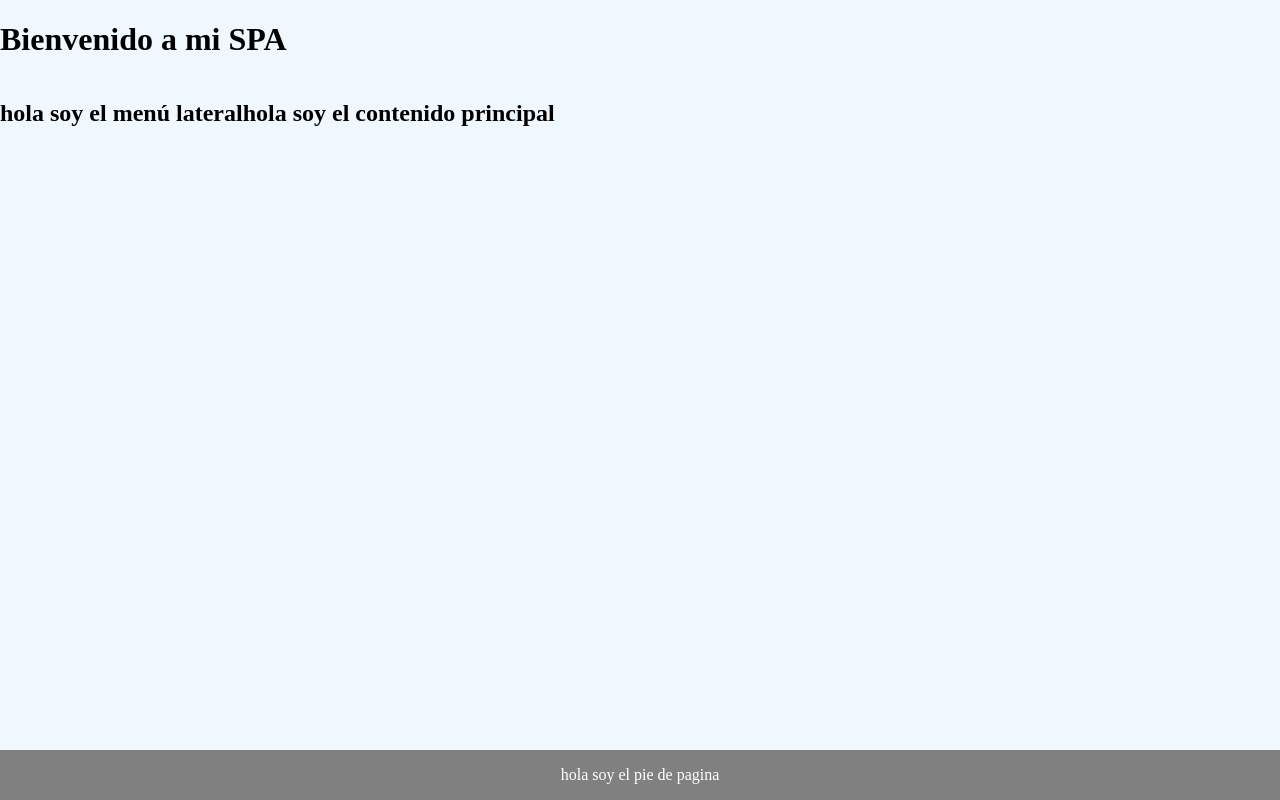
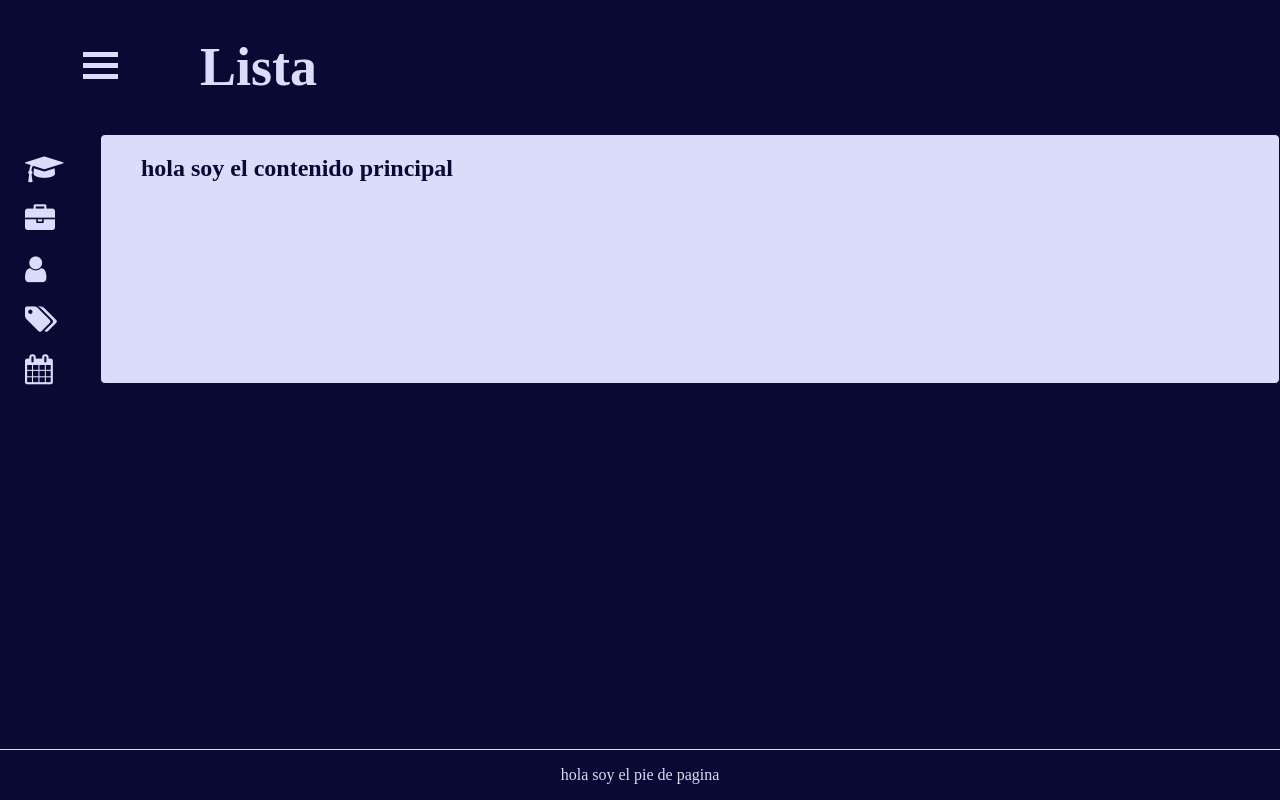
Before and after one commit to KineticKzz/ProyectoJavaScript, a plain HTML site: page index.html in a window 1280 px wide. Drawn offline with Linux system fonts and the light colour scheme.

Commit message:
primeros avances

```diff
--- a/index.html
+++ b/index.html
@@ -4,15 +4,28 @@
     <meta charset="UTF-8">
     <meta name="viewport" content="width=device-width, initial-scale=1.0">
     <link rel="stylesheet" href="style.css">
+    <link rel="stylesheet" href="https://cdnjs.cloudflare.com/ajax/libs/font-awesome/4.7.0/css/font-awesome.min.css">
     <title>Ficha de Trabajo Semanal</title>
+    <script src="script.js"></script>
 </head>
 <body>
     <div id="cabecera">
-        <h1>Bienvenido a mi SPA</h1>
+        <h1>Lista</h1>
+        <div class="botonMenuAux">
+            <div class="botonMenu" onclick="botonMenu(this)">
+                <div class="bar1"></div>
+                <div class="bar2"></div>
+                <div class="bar3"></div>
+            </div>
+        </div>
     </div>
     <div id="contenedor1">
         <div id="menu-lateral">
-            <h2>hola soy el menú lateral</h2>
+            <span class="fa fa-graduation-cap" style="font-size: 30px;"></span>
+            <span class="fa fa-briefcase" style="font-size: 30px;"></span>
+            <span class="fa fa-user" style="font-size: 30px;"></span>
+            <span class="fa fa-tags" style="font-size: 30px;"></span>
+            <span class="fa fa-calendar" style="font-size: 30px;"></span>
         </div>
         <div id="contenido-principal">
             <h2>hola soy el contenido principal</h2>
--- a/script.js
+++ b/script.js
@@ -1 +1,3 @@
-console.log("hola")
+function botonMenu(x) {
+    x.classList.toggle("change");
+  }
--- a/style.css
+++ b/style.css
@@ -1,18 +1,95 @@
 body{
     margin: 0px;
-    background-color: aliceblue;
+    background-color: #090933;
     flex-direction: column;
+    color: #DBDBFA;
+    min-height: 100vh;
 }
 #contenedor1 {
     display: flex;
     flex-direction: row;
+    color: #090933;
 }
 .footer {
     position: fixed;
     left: 0;
     bottom: 0;
     width: 100%;
-    background-color: grey;
-    color: white;
+    background-color: #090933;
+    color: #DBDBFA;
     text-align: center;
-  }
+    border-top: solid 1px #DBDBFA;
+}
+
+#cabecera{
+    min-height: 100px;
+    font-size: 27px;
+    display: flex;
+}
+h1{
+    position: relative;
+    left: 200px;
+}
+#menu-lateral{
+    display: flex;
+    flex-direction: column;
+    width: 5%;
+    background-color: #090933;
+    min-width: 100px;
+    color: #DBDBFA;
+}
+#menu-lateral span{
+    margin: 20px 0px 0px 25px;
+}
+#menu-lateral span:hover{
+    cursor: pointer;
+}
+#contenido-principal{
+    width: 95%;
+    background-color: #DBDBFA;
+    padding-left: 40px;
+    border: solid 1px #090933;
+    border-radius: 5px;
+}
+
+
+/*boton para abrir el menú lateral*/
+.botonMenu {
+    position: absolute;
+    top: 11px;
+    left: 13px;
+    cursor: pointer;
+}
+.botonMenuAux{
+    position: absolute;
+    top: 35px;
+    left: 70px;
+    height: 60px;
+    width: 60px;
+}
+.botonMenuAux:hover{
+    border: 1px solid #2E2EE3;
+    border-radius: 30px;
+    background-color: #2E2EE3;
+    cursor: pointer;
+}
+/*creamos las barras del menú*/
+.bar1, .bar2, .bar3 {
+    width: 35px;
+    height: 5px;
+    background-color: #DBDBFA;
+    margin: 6px 0;
+    transition: 0.5s;
+}
+/*giramos la barra 1 para que hagan forma de cruz*/
+.change .bar1 {
+    -webkit-transform: rotate(-42.5deg) translate(-9px, 6px);
+    transform: rotate(-42.5deg) translate(-9px, 6px);
+}
+/*ocultamos la barra del medio*/
+.change .bar2 {opacity: 0;}
+/*giramos la barra 2 para que hagan forma de cruz*/
+.change .bar3 {
+    -webkit-transform: rotate(42.5deg) translate(-8px, -8px);
+    transform: rotate(42.5deg) translate(-8px, -8px);
+}
```
